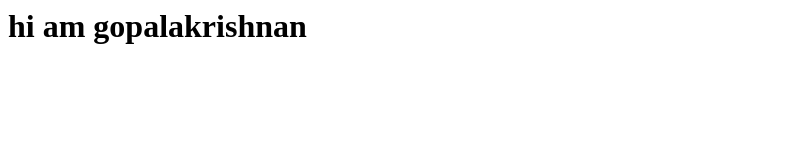
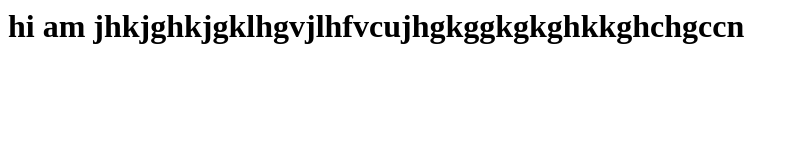
Before and after one commit to cmmani/hellowordphp, a plain HTML site: page index.html in a window 1280 px wide. Shown: the whole page, without its empty margins (0-799 px from the left). Drawn offline with Linux system fonts and the light colour scheme.

Commit message:
Update index.html

```diff
--- a/index.html
+++ b/index.html
@@ -1 +1 @@
-<h1>hi am gopalakrishnan</h1>
+<h1>hi am jhkjghkjgklhgvjlhfvcujhgkggkgkghkkghchgccn</h1>
```
